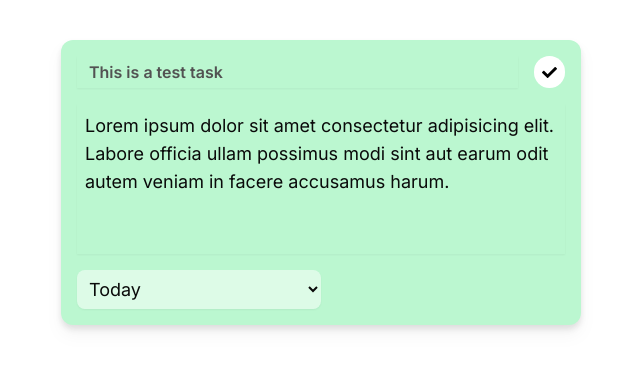
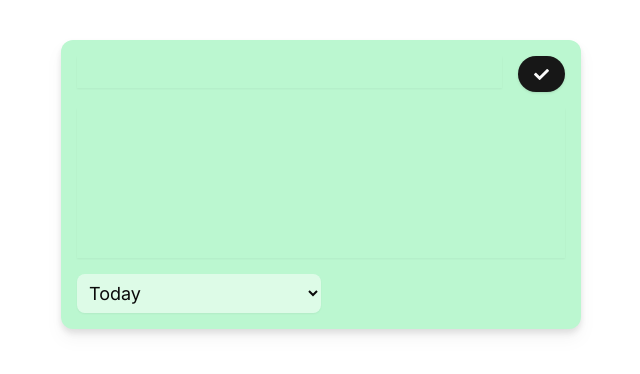
Before and after one commit to adi-sd/task-it, a Next.js app: page /home in a window 1280 px wide. Both pictures are taken after a click on the button 829 px from the left and 71 px from the top of the page. Shown: the top 374 px of the page, without its empty margins (319-959 px from the left). Built offline with nearby package versions, Linux system fonts and the light colour scheme.

Commit message:
Fixed Issue with Edit Task Not Getting Values

```diff
--- a/components/commons/select.tsx
+++ b/components/commons/select.tsx
@@ -9,8 +9,6 @@ export interface SelectProps extends React.SelectHTMLAttributes<HTMLSelectElemen
 }
 
 const Select = React.forwardRef<HTMLSelectElement, SelectProps>(({ className, options, ...props }, ref) => {
-    const [currentValue, setCurrentValue] = useState(props.value);
-
     return (
         <select
             className={cn(
@@ -19,8 +17,6 @@ const Select = React.forwardRef<HTMLSelectElement, SelectProps>(({ className, op
             )}
             ref={ref}
             {...props}
-            value={currentValue}
-            onChange={(e) => setCurrentValue(e.target.value)}
         >
             {options.map((item) => (
                 <option key={item.value} value={item.value}>
--- a/components/commons/task-button.tsx
+++ /dev/null
@@ -1,25 +0,0 @@
-import React, { forwardRef } from "react";
-import { twMerge } from "tailwind-merge";
-
-interface ButtonProps extends React.ButtonHTMLAttributes<HTMLButtonElement> {}
-
-export const TaskButton = forwardRef<HTMLButtonElement, ButtonProps>(
-    ({ children, className, disabled, type = "button", ...props }, ref) => {
-        return (
-            <button
-                type={type}
-                className={twMerge(
-                    "rounded-xl bg-white border-transparent p-2 disabled:cursor-not-allowed disabled:opacity-50 text-black font-bold hover:opacity-75 transition text-nowrap",
-                    className
-                )}
-                disabled={disabled}
-                ref={ref}
-                {...props}
-            >
-                {children}
-            </button>
-        );
-    }
-);
-
-TaskButton.displayName = "TaskButton";
--- a/components/task/display-task.tsx
+++ b/components/task/display-task.tsx
@@ -4,8 +4,8 @@ import { useState } from "react";
 import { FaPencilAlt } from "react-icons/fa";
 import { FaTrashAlt } from "react-icons/fa";
 
-import { TaskButton } from "../commons/task-button";
 import { TaskItem } from "@/lib/types";
+import { Button } from "../ui/button";
 
 interface DisplayTaskProps {
     toggleEdit: (value: boolean) => void;
@@ -29,12 +29,12 @@ export const DisplayTask: React.FC<DisplayTaskProps> = ({ toggleEdit, taskItem }
                         <span className="text-nowrap overflow-hidden text-ellipsis mr-4">{taskItem.headline}</span>
                     </div>
                     <div className="ml-auto flex gap-x-2">
-                        <TaskButton onClick={onEditClicked} className="rounded-full">
+                        <Button onClick={onEditClicked} className="rounded-full">
                             <FaPencilAlt size={15}></FaPencilAlt>
-                        </TaskButton>
-                        <TaskButton onClick={onEditClicked} className="rounded-full">
+                        </Button>
+                        <Button onClick={onEditClicked} className="rounded-full">
                             <FaTrashAlt size={15}></FaTrashAlt>
-                        </TaskButton>
+                        </Button>
                     </div>
                 </div>
                 <div className="text-lg w-full h-full block overflow-hidden text-ellipsis">
--- a/components/task/edit-task.tsx
+++ b/components/task/edit-task.tsx
@@ -1,6 +1,6 @@
 "use client";
 
-import { startTransition, useState } from "react";
+import { useState, useTransition } from "react";
 import { FaCheck } from "react-icons/fa";
 import { useForm } from "react-hook-form";
 import * as z from "zod";
@@ -8,12 +8,12 @@ import { zodResolver } from "@hookform/resolvers/zod";
 
 import { Input } from "@/components/ui/input";
 import { Textarea } from "@/components/ui/textarea";
-import { Form, FormControl, FormField, FormItem, FormLabel, FormMessage } from "@/components/ui/form";
+import { Form, FormControl, FormField, FormItem } from "@/components/ui/form";
 
-import { TaskButton } from "../commons/task-button";
 import { Select } from "../commons/select";
 import { ScheduleTypes, TaskItem } from "@/lib/types";
 import { TaskSchema } from "@/schemas";
+import { Button } from "../ui/button";
 
 const scheduleTypes = [
     {
@@ -37,9 +37,13 @@ interface EditTaskProps {
 
 export const EditTask: React.FC<EditTaskProps> = ({ toggleEdit, taskItem }) => {
     const [isHidden, setIsHidden] = useState(false);
+    const [isPending, startTransition] = useTransition();
 
     const form = useForm<z.infer<typeof TaskSchema>>({
         resolver: zodResolver(TaskSchema),
+        defaultValues: {
+            schedule: ScheduleTypes.Today,
+        },
     });
 
     const onDoneClicked = () => {
@@ -50,8 +54,9 @@ export const EditTask: React.FC<EditTaskProps> = ({ toggleEdit, taskItem }) => {
 
     const onSubmit = (values: z.infer<typeof TaskSchema>) => {
         startTransition(() => {
+            // Add a server action to put the task in database
             console.log(values);
-            onDoneClicked();
+            // onDoneClicked();
         });
     };
 
@@ -61,7 +66,7 @@ export const EditTask: React.FC<EditTaskProps> = ({ toggleEdit, taskItem }) => {
                     <span>Edit - {taskItem.id}</span>
                 </div> */}
             <Form {...form}>
-                <form onSubmit={form.handleSubmit(onSubmit)} className="space-y-3">
+                <form className="space-y-3" onSubmit={form.handleSubmit(onSubmit)}>
                     <div className="flex flex-col gap-y-4">
                         <div className="flex">
                             <FormField
@@ -70,20 +75,15 @@ export const EditTask: React.FC<EditTaskProps> = ({ toggleEdit, taskItem }) => {
                                 render={({ field }) => (
                                     <FormItem className="w-full mr-4">
                                         <FormControl>
-                                            <Input
-                                                {...field}
-                                                type="headline"
-                                                value={taskItem.headline}
-                                                className="text-neutral-600"
-                                            ></Input>
+                                            <Input {...field} type="headline" className="text-neutral-600"></Input>
                                         </FormControl>
                                     </FormItem>
                                 )}
                             ></FormField>
                             <div className="ml-auto flex gap-x-2">
-                                <TaskButton className="rounded-full" onClick={() => onSubmit(form.getValues())}>
+                                <Button type="submit" onClick={() => onSubmit(form.getValues())} disabled={isPending}>
                                     <FaCheck size={15}></FaCheck>
-                                </TaskButton>
+                                </Button>
                             </div>
                         </div>
                         <div className="text-lg w-full">
@@ -94,7 +94,7 @@ export const EditTask: React.FC<EditTaskProps> = ({ toggleEdit, taskItem }) => {
                                     <FormItem>
                                         {/* <FormLabel>Description</FormLabel> */}
                                         <FormControl>
-                                            <Textarea {...field} value={taskItem.description}></Textarea>
+                                            <Textarea {...field}></Textarea>
                                         </FormControl>
                                     </FormItem>
                                 )}
--- a/components/ui/button.tsx
+++ b/components/ui/button.tsx
@@ -5,7 +5,7 @@ import { cva, type VariantProps } from "class-variance-authority";
 import { cn } from "@/lib/utils";
 
 const buttonVariants = cva(
-    "inline-flex items-center justify-center whitespace-nowrap rounded-md text-sm font-medium transition-colors focus-visible:outline-none focus-visible:ring-1 focus-visible:ring-ring disabled:pointer-events-none disabled:opacity-50",
+    "inline-flex items-center justify-center whitespace-nowrap rounded-full text-sm font-medium transition-colors focus-visible:outline-none focus-visible:ring-1 focus-visible:ring-ring disabled:pointer-events-none disabled:opacity-50",
     {
         variants: {
             variant: {
--- a/components/ui/input.tsx
+++ b/components/ui/input.tsx
@@ -6,8 +6,6 @@ import { useState } from "react";
 export interface InputProps extends React.InputHTMLAttributes<HTMLInputElement> {}
 
 const Input = React.forwardRef<HTMLInputElement, InputProps>(({ className, type, ...props }, ref) => {
-    const [currentValue, setCurrentValue] = useState(props.value);
-
     return (
         <input
             type={type}
@@ -17,9 +15,8 @@ const Input = React.forwardRef<HTMLInputElement, InputProps>(({ className, type,
             )}
             ref={ref}
             {...props}
-            value={currentValue}
-            onChange={(e) => setCurrentValue(e.target.value)}
-        />
+            contentEditable={true}
+        ></input>
     );
 });
 
--- a/components/ui/textarea.tsx
+++ b/components/ui/textarea.tsx
@@ -1,13 +1,10 @@
 import * as React from "react";
 
 import { cn } from "@/lib/utils";
-import { useState } from "react";
 
 export interface TextareaProps extends React.TextareaHTMLAttributes<HTMLTextAreaElement> {}
 
 const Textarea = React.forwardRef<HTMLTextAreaElement, TextareaProps>(({ className, ...props }, ref) => {
-    const [currentValue, setCurrentValue] = useState(props.value);
-
     return (
         <textarea
             className={cn(
@@ -16,8 +13,6 @@ const Textarea = React.forwardRef<HTMLTextAreaElement, TextareaProps>(({ classNa
             )}
             ref={ref}
             {...props}
-            value={currentValue}
-            onChange={(e) => setCurrentValue(e.target.value)}
         />
     );
 });
```
